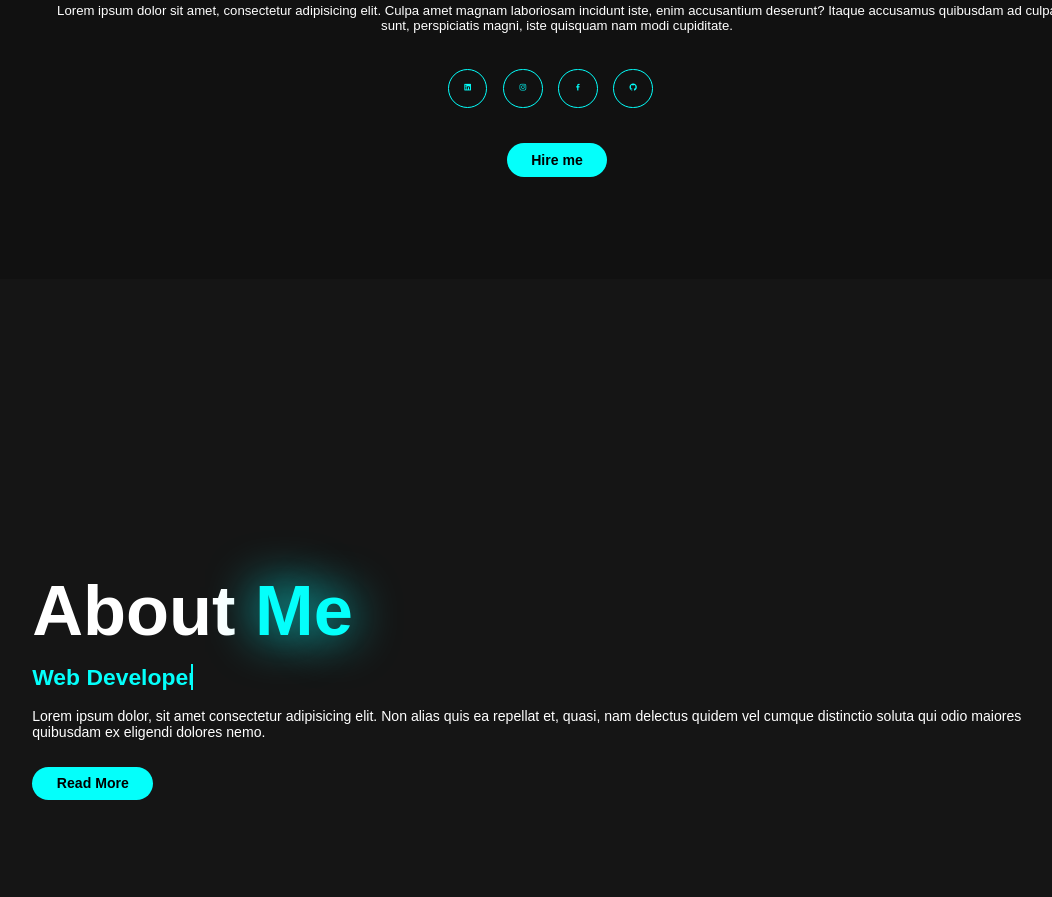
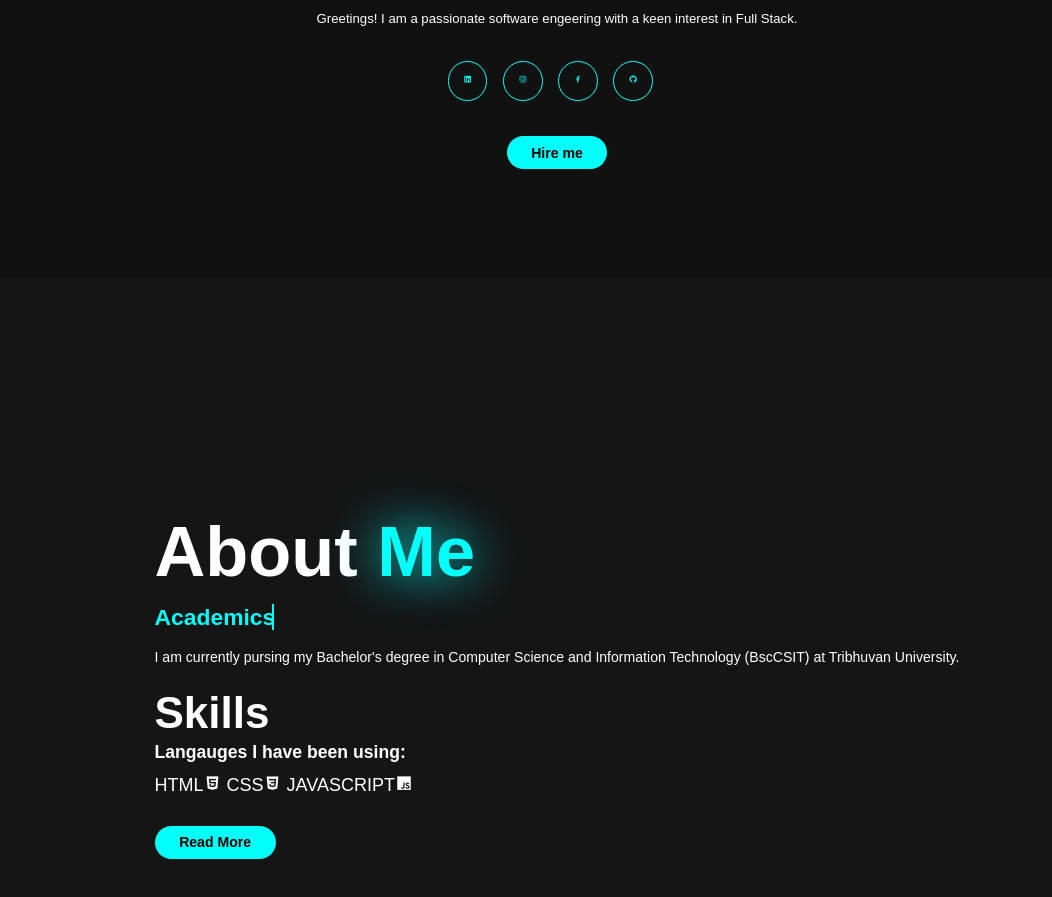
Before and after one commit to Wr1zzcoo/Portfolio, a plain HTML site: page index.html in a window 1280 px wide. Shown: the part 521-1418 px from the top of the page, without its empty margins (83-1135 px from the left). Drawn offline with nearby package versions, Linux system fonts and the light colour scheme.

Commit message:
My portfolio

```diff
--- a/index.html
+++ b/index.html
@@ -32,7 +32,7 @@
                 I'm a <span></span>
             </h3>
 
-            <p>Lorem ipsum dolor sit amet, consectetur adipisicing elit. Culpa amet magnam laboriosam incidunt iste, enim accusantium deserunt? Itaque accusamus quibusdam ad culpa sunt, perspiciatis magni, iste quisquam nam modi cupiditate.</p>
+            <p>Greetings! I am a passionate software engeering with a keen interest in Full Stack.</p>
         </div>
 
         <div class="social-icons">
@@ -51,7 +51,26 @@
             <h3 class="text-animation">
             <span></span>
         </h3>
-        <p>Lorem ipsum dolor, sit amet consectetur adipisicing elit. Non alias quis ea repellat et, quasi, nam delectus quidem vel cumque distinctio soluta qui odio maiores quibusdam ex eligendi dolores nemo.</p>
+        <p>I am currently pursing my Bachelor's degree in Computer Science and Information Technology (BscCSIT) at Tribhuvan University.</p>
+
+        <div class="Skill">
+        <h2>Skills
+        </h2>
+        <h3>Langauges I have been using:</h3>
+        <ul class="list">
+            <li>
+                <a href="#">HTML<i class='bx bxl-html5'></i></a>
+            </li>
+            <li>
+                <a href="#">CSS<i class='bx bxl-css3' ></i></a>
+            </li>
+            <li>
+                <a href="#">JAVASCRIPT<i class='bx bxl-javascript' ></i></a>
+            </li>
+        </ul>
+
+        <p></p>
+        </div>
         <a href="#" class="btn">Read More</a>
         </div>
     </section>
--- a/style.css
+++ b/style.css
@@ -226,15 +226,46 @@ span{
     text-align: left;
     line-height: 1.5;
 }
+.about-content .Skill h2{
+    text-align: left;
+    line-height: 1;
+    font-size: 5rem;
+}
+.about-content .Skill h3{
+    text-align: left;
+    line-height: 2;
+    font-size: 2rem;
+}
 .about-content h3{
     font-size: 2.6rem;
+}
+.about-content ul{
+    margin-top: 0;
+    padding: 0;
+    font-size: 18px;
+    line-height: 1.6;
+    margin-bottom: 0;
+    text-align:left;
+}
+.about-content ul li a{
+    color: white;
+    border-bottom: 3px solid transparent;
+    transition: 0.3s ease-in-out;
+}
+.about-content ul li a:hover{
+    color: var(--main-color);
+    border-bottom: 3px solid var(--main-color);
+}
+.about-content ul li{
+    display: inline-block;
+    pad: 0 15px;
 }
 .about-content p{
     font-size: 1.6rem;
     margin: 2rem 0 3rem;
 }
 .about-content .text-animation span::before{
-    content: 'Web Developer';
+    content: 'Academics';
     color: var(--main-color);
     animation: words 20s infinite;
 }
```
